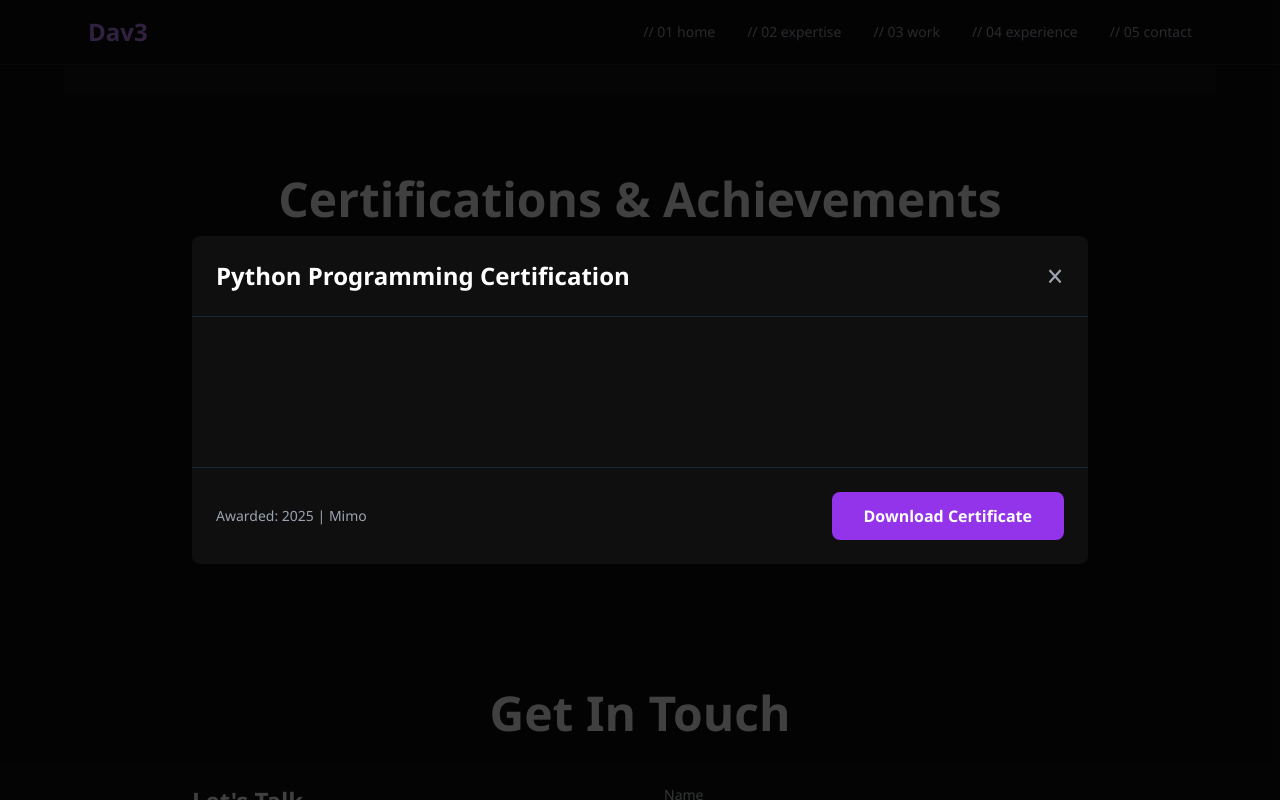
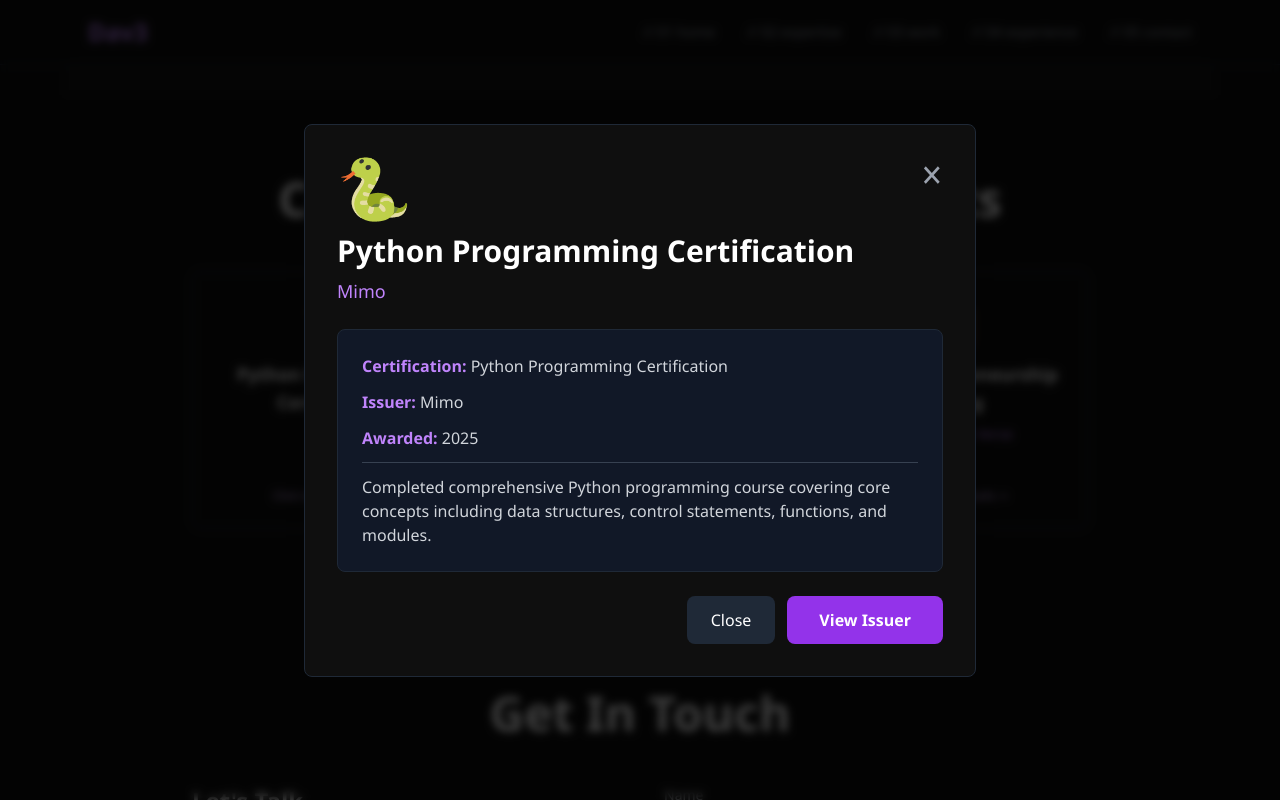
Before and after one commit to Dom-88T/dave-portfolio, a React (Vite) app: page / in a window 1280 px wide. Both pictures are taken after a click on the button 333 px from the left and 4368 px from the top of the page. Shown: the part 3968-4768 px from the top of the page. Built offline with nearby package versions, Linux system fonts and the light colour scheme.

Commit message:
Fix certificate modal display - use details view instead of PDF iframes

```diff
--- a/src/components/Certifications.jsx
+++ b/src/components/Certifications.jsx
@@ -10,7 +10,8 @@
       issuer: 'Mimo',
       year: '2025',
       icon: '🐍',
-      pdfPath: '/certs/Python Cert.pdf'
+      description: 'Completed comprehensive Python programming course covering core concepts including data structures, control statements, functions, and modules.',
+      link: 'https://mimo.app'
     },
     {
       id: 2,
@@ -18,7 +19,8 @@
       issuer: 'Mimo',
       year: '2025',
       icon: '🎮',
-      pdfPath: '/certs/Game_Dev.pdf'
+      description: 'Completed Game Development with AI course covering essentials for 2D, 3D, single-player, and multi-player game building.',
+      link: 'https://mimo.app'
     },
     {
       id: 3,
@@ -26,7 +28,8 @@
       issuer: 'La Plage Meta Verse',
       year: '2023',
       icon: '💼',
-      pdfPath: '/certs/DIGITAL_ENTREPRENEURSHIP.pdf'
+      description: 'Completed Digital Entrepreneurship Level 1 certification. Certificate Number: DE/2023/LPMV/16638412',
+      link: '#'
     },
   ]
 
@@ -39,7 +42,7 @@
           <button
             key={cert.id}
             onClick={() => setSelectedCert(cert)}
-            className="card text-center cursor-pointer hover:bg-gray-800 hover:border-purple-500 transition-all"
+            className="card text-center cursor-pointer hover:bg-gray-800 hover:border-purple-500 transition-all duration-300 transform hover:scale-105"
           >
             <div className="text-5xl mb-4">{cert.icon}</div>
             <h3 className="text-lg font-bold text-white mb-2">
@@ -47,7 +50,7 @@
             </h3>
             <p className="text-purple-400 text-sm mb-2">{cert.issuer}</p>
             <p className="text-gray-500 text-sm mb-4">{cert.year}</p>
-            <p className="text-xs text-purple-300 hover:text-purple-200">Click to view certificate →</p>
+            <p className="text-xs text-purple-300 hover:text-purple-200">Click to view details →</p>
           </button>
         ))}
       </div>
@@ -55,45 +58,56 @@
       {/* Certificate Modal */}
       {selectedCert && (
         <div
-          className="fixed inset-0 bg-black bg-opacity-75 flex items-center justify-center z-50 p-4"
+          className="fixed inset-0 bg-black bg-opacity-75 flex items-center justify-center z-50 p-4 backdrop-blur-sm"
           onClick={() => setSelectedCert(null)}
         >
           <div
-            className="bg-dark rounded-lg max-w-4xl w-full max-h-[90vh] flex flex-col"
+            className="bg-dark rounded-lg max-w-2xl w-full p-8 border border-gray-800 shadow-2xl"
             onClick={(e) => e.stopPropagation()}
           >
             {/* Header */}
-            <div className="flex justify-between items-center p-6 border-b border-gray-800">
-              <h3 className="text-2xl font-bold text-white">{selectedCert.title}</h3>
+            <div className="flex justify-between items-start mb-6">
+              <div>
+                <div className="text-6xl mb-4">{selectedCert.icon}</div>
+                <h3 className="text-3xl font-bold text-white mb-2">{selectedCert.title}</h3>
+                <p className="text-purple-400 text-lg">{selectedCert.issuer}</p>
+              </div>
               <button
                 onClick={() => setSelectedCert(null)}
-                className="text-gray-400 hover:text-white text-2xl transition-colors"
+                className="text-gray-400 hover:text-white text-3xl transition-colors"
               >
                 ✕
               </button>
             </div>
 
-            {/* PDF Viewer */}
-            <div className="flex-1 overflow-auto">
-              <iframe
-                src={selectedCert.pdfPath}
-                className="w-full h-full"
-                title={selectedCert.title}
-              />
+            {/* Certificate Details */}
+            <div className="bg-gray-900 rounded-lg p-6 mb-6 border border-gray-800">
+              <div className="space-y-3 text-gray-300">
+                <p><span className="text-purple-400 font-semibold">Certification:</span> {selectedCert.title}</p>
+                <p><span className="text-purple-400 font-semibold">Issuer:</span> {selectedCert.issuer}</p>
+                <p><span className="text-purple-400 font-semibold">Awarded:</span> {selectedCert.year}</p>
+                <p className="pt-3 border-t border-gray-700">{selectedCert.description}</p>
+              </div>
             </div>
 
-            {/* Footer */}
-            <div className="border-t border-gray-800 p-6 flex justify-between items-center">
-              <p className="text-gray-400 text-sm">
-                Awarded: {selectedCert.year} | {selectedCert.issuer}
-              </p>
-              <a
-                href={selectedCert.pdfPath}
-                download
-                className="cta-button inline-block"
+            {/* Actions */}
+            <div className="flex justify-end gap-3">
+              <button
+                onClick={() => setSelectedCert(null)}
+                className="px-6 py-2 bg-gray-800 hover:bg-gray-700 text-white rounded-lg transition-colors"
               >
-                Download Certificate
-              </a>
+                Close
+              </button>
+              {selectedCert.link !== '#' && (
+                <a
+                  href={selectedCert.link}
+                  target="_blank"
+                  rel="noopener noreferrer"
+                  className="cta-button inline-block"
+                >
+                  View Issuer
+                </a>
+              )}
             </div>
           </div>
         </div>
```
